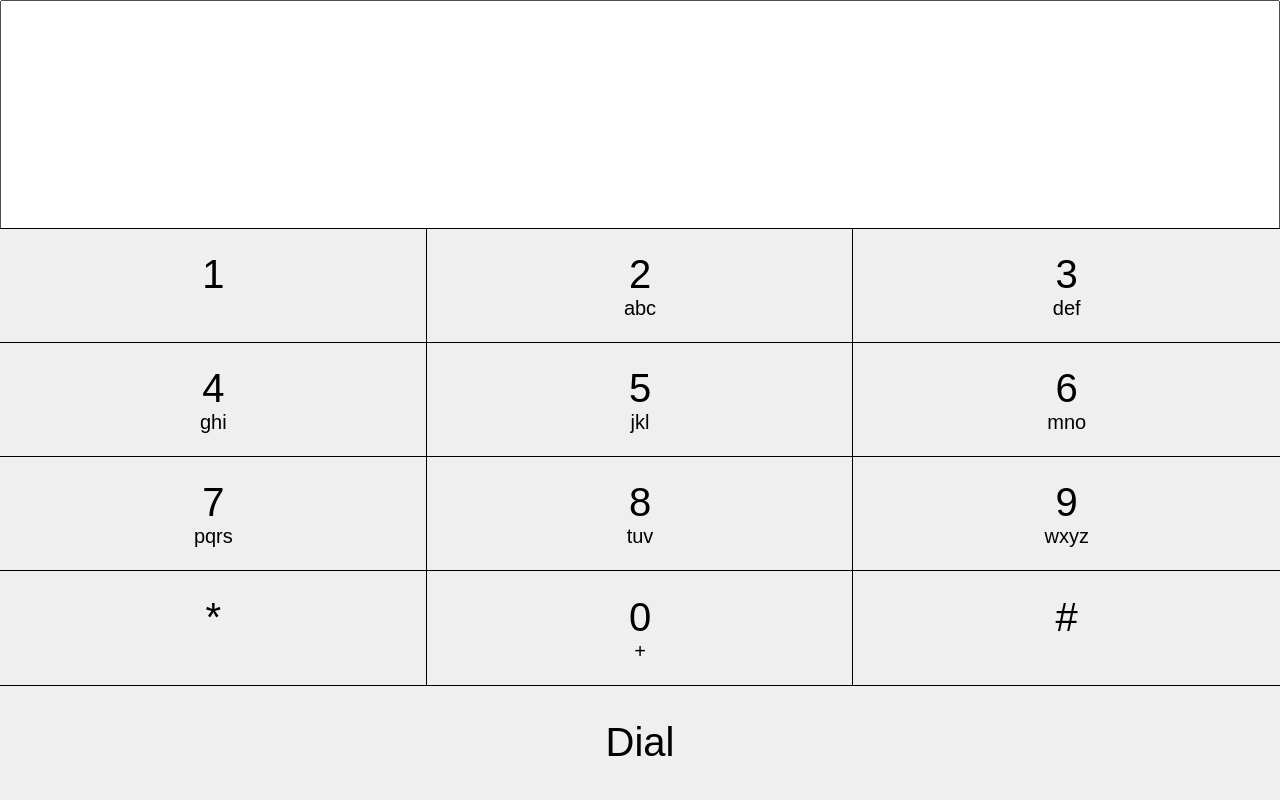
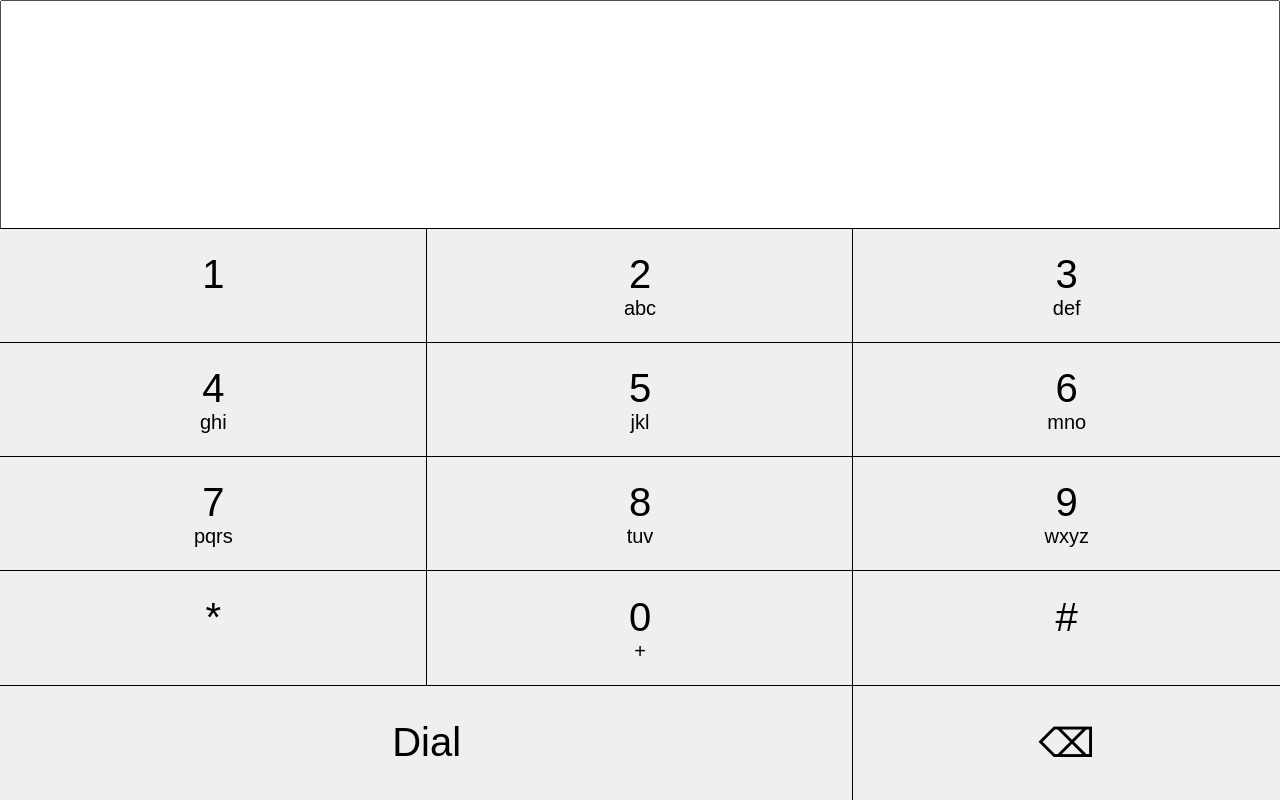
Before and after one commit to j-/dialpad, a plain HTML site: page index.html in a window 1280 px wide. Drawn offline with Linux system fonts and the light colour scheme.

Commit message:
Add backspace button

```diff
--- a/index.html
+++ b/index.html
@@ -71,9 +71,12 @@
 	</div>
 	<div class="phone-section phone-section--actions">
 		<div class="phone-row">
-			<button type="submit" class="phone-button action-button">
+			<button type="submit" class="phone-button action-button action-button--dial">
 				<span class="glyphicon glyphicon-earphone"></span>
 				<span class="sr-only">Dial</span>
+			</button>
+			<button type="button" class="phone-button action-button action-button--backspace">
+				<span class="button-icon">&#9003;</span>
 			</button>
 		</div>
 	</div>
--- a/layout.css
+++ b/layout.css
@@ -58,3 +58,7 @@ body {
 .phone-button {
 	flex: 1;
 }
+
+.action-button--dial {
+	flex: 2;
+}
```
